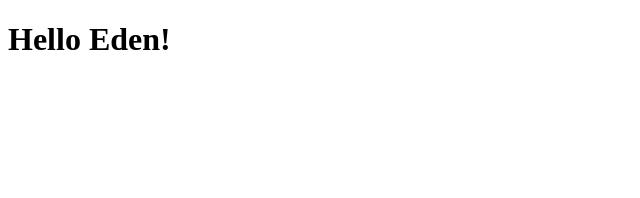
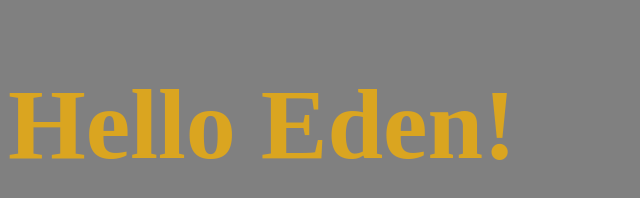
Before and after one commit to asadaziz95/automatic-potato, a plain HTML site: page index.html in a window 1280 px wide. Shown: the whole page, without its empty margins (0-640 px from the left). Drawn offline with Linux system fonts and the light colour scheme.

Commit message:
added style.css file

```diff
--- a/index.html
+++ b/index.html
@@ -4,6 +4,7 @@
     <meta charset="UTF-8">
     <meta name="viewport" content="width=device-width, initial-scale=1.0">
     <title>Git class</title>
+    <link rel="stylesheet" href="style.css">
 </head>
 <body>
     <h1>Hello Eden!</h1>
--- /dev/null
+++ b/style.css
@@ -0,0 +1,8 @@
+body {
+    background-color: gray;
+}
+
+h1 {
+    color: goldenrod;
+    font-size: 100px;
+}
```
